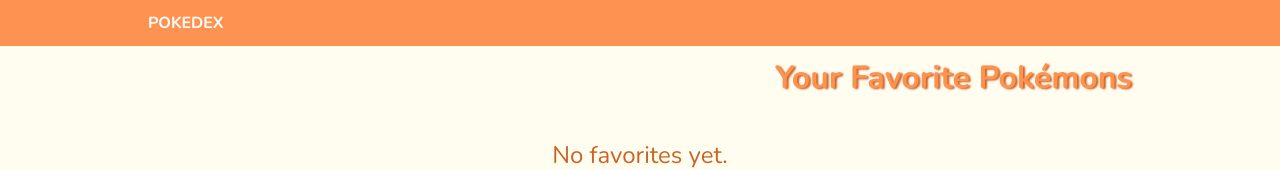
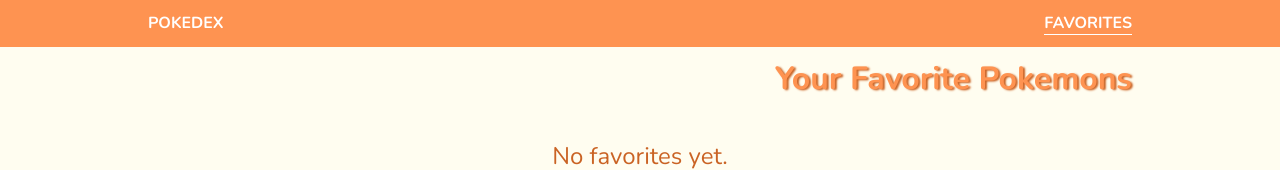
Before and after one commit to adAstra97/pokedex, a React (Vite) app: page /favorites in a window 1280 px wide. Shown: the top 170 px of the page. Built offline with nearby package versions, Linux system fonts and the light colour scheme.

Commit message:
styles: correct some styles

```diff
--- a/src/components/Header.tsx
+++ b/src/components/Header.tsx
@@ -1,12 +1,23 @@
-import { Link } from 'react-router-dom';
+import { NavLink } from 'react-router-dom';
 
 export const Header: React.FC = () => {
   return (
     <header className="header">
       <div className="wrapper">
-        <Link to="/" className="header__logo">
+        <NavLink
+          to="/"
+          className={({ isActive }) =>
+            isActive ? 'header__link active' : 'header__link'
+          }>
           Pokedex
-        </Link>
+        </NavLink>
+        <NavLink
+          to="/favorites"
+          className={({ isActive }) =>
+            isActive ? 'header__link active' : 'header__link'
+          }>
+          Favorites
+        </NavLink>
       </div>
     </header>
   );
--- a/src/pages/Favorites.tsx
+++ b/src/pages/Favorites.tsx
@@ -9,7 +9,7 @@ const Favorites: React.FC = () => {
   return (
     <div className="wrapper">
       <div className="favorites">
-        <h1>Your Favorite Pokémons</h1>
+        <h1>Your Favorite Pokemons</h1>
         {favorites.length === 0 ? (
           <p className="message">No favorites yet.</p>
         ) : (
--- a/src/pages/Home.tsx
+++ b/src/pages/Home.tsx
@@ -38,7 +38,7 @@ export const Home: React.FC = () => {
     dispatch(fetchAllPokemons()).then(() => {
       setTimeout(() => {
         setIsFirstLoad(false);
-      }, 500);
+      }, 1000);
     });
   }, [dispatch]);
 
@@ -79,7 +79,7 @@ export const Home: React.FC = () => {
     dispatch(resetOffset());
     setTimeout(() => {
       setIsFiltering(false);
-    }, 500);
+    }, 1000);
   };
 
   const handleTypeFilter = async (typeUrl: string) => {
@@ -96,7 +96,7 @@ export const Home: React.FC = () => {
     dispatch(resetOffset());
     setTimeout(() => {
       setIsFiltering(false);
-    }, 500);
+    }, 1000);
   };
 
   const filteredList = list.filter(pokemon =>
--- a/src/styles/components/favorites.scss
+++ b/src/styles/components/_favorites.scss
@@ -8,7 +8,12 @@
 
   &__list {
     display: grid;
+    justify-content: center;
     grid-template-columns: repeat(auto-fit, minmax(200px, 350px));
     gap: 20px;
+
+    @include tablet {
+      justify-content: flex-start;
+    }
   }
 }
--- a/src/styles/components/_header.scss
+++ b/src/styles/components/_header.scss
@@ -2,7 +2,12 @@
   background-color: $color-orange;
   padding: 12px 0;
 
-  &__logo {
+  .wrapper {
+    display: flex;
+    justify-content: space-between;
+  }
+
+  &__link {
     color: $color-white;
     font-weight: 18px;
     font-weight: 700;
@@ -10,7 +15,8 @@
     border-bottom: 1px solid transparent;
     transition: border-bottom 0.2s;
 
-    &:hover {
+    &:hover,
+    &.active {
       border-bottom: 1px solid $color-white;
     }
   }
```
